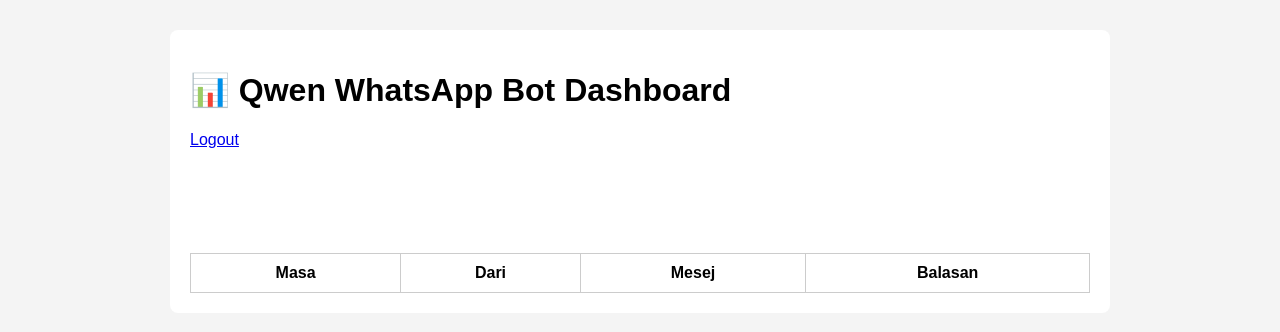
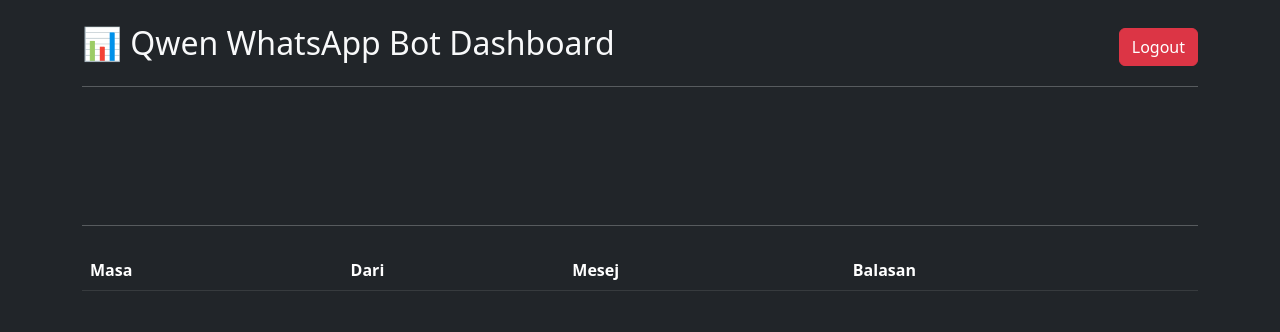
Before and after one commit to cornmankl/whatsapp-qwen-bot, a website: page views/index.html in a window 1280 px wide. Drawn offline with nearby package versions, Linux system fonts and the light colour scheme; no server answers.

Commit message:
Tambah auto restart dan UI menarik dengan Bootstrap

```diff
--- a/public/script.js
+++ b/public/script.js
@@ -31,6 +31,13 @@
                 borderColor: 'rgba(54, 162, 235, 1)',
                 borderWidth: 1
             }]
+        },
+        options: {
+            scales: {
+                y: {
+                    beginAtZero: true
+                }
+            }
         }
     });
 });
--- a/public/style.css
+++ b/public/style.css
@@ -1,25 +1 @@
-/* public/style.css */
-body {
-  font-family: Arial, sans-serif;
-  background: #f4f4f4;
-}
-.container, .login-container {
-  max-width: 900px;
-  margin: 30px auto;
-  padding: 20px;
-  background: white;
-  border-radius: 8px;
-}
-.login-container input, .login-container button {
-  width: 100%;
-  padding: 10px;
-  margin: 10px 0;
-}
-table {
-  width: 100%;
-  border-collapse: collapse;
-}
-th, td {
-  padding: 10px;
-  border: 1px solid #ccc;
-}
+/* Kosong - Bootstrap digunakan */
--- a/views/index.html
+++ b/views/index.html
@@ -1,21 +1,30 @@
 <!-- views/index.html -->
 <!DOCTYPE html>
-<html>
+<html data-bs-theme="dark">
 <head>
-  <title>Qwen WhatsApp Bot</title>
-  <link rel="stylesheet" href="/style.css">
+  <title>📊 Qwen WhatsApp Bot</title>
+  <meta charset="utf-8">
+  <meta name="viewport" content="width=device-width, initial-scale=1">
+  <link href="https://cdn.jsdelivr.net/npm/bootstrap@5.3.0/dist/css/bootstrap.min.css" rel="stylesheet">
   <script src="https://cdn.jsdelivr.net/npm/chart.js"></script>
 </head>
-<body>
-  <div class="container">
-    <header>
-      <h1>📊 Qwen WhatsApp Bot Dashboard</h1>
-      <a href="/logout">Logout</a>
+<body class="bg-dark text-light">
+  <div class="container mt-4">
+    <header class="d-flex justify-content-between align-items-center">
+      <h2>📊 Qwen WhatsApp Bot Dashboard</h2>
+      <a href="/logout" class="btn btn-danger">Logout</a>
     </header>
+    <hr>
     <canvas id="logChart" width="400" height="100"></canvas>
-    <table id="logTable">
+    <hr>
+    <table class="table table-dark table-striped mt-4">
       <thead>
-        <tr><th>Masa</th><th>Dari</th><th>Mesej</th><th>Balasan</th></tr>
+        <tr>
+          <th>Masa</th>
+          <th>Dari</th>
+          <th>Mesej</th>
+          <th>Balasan</th>
+        </tr>
       </thead>
       <tbody></tbody>
     </table>
```
Also changed, not shown: bot.js (+15 -3 lines).
